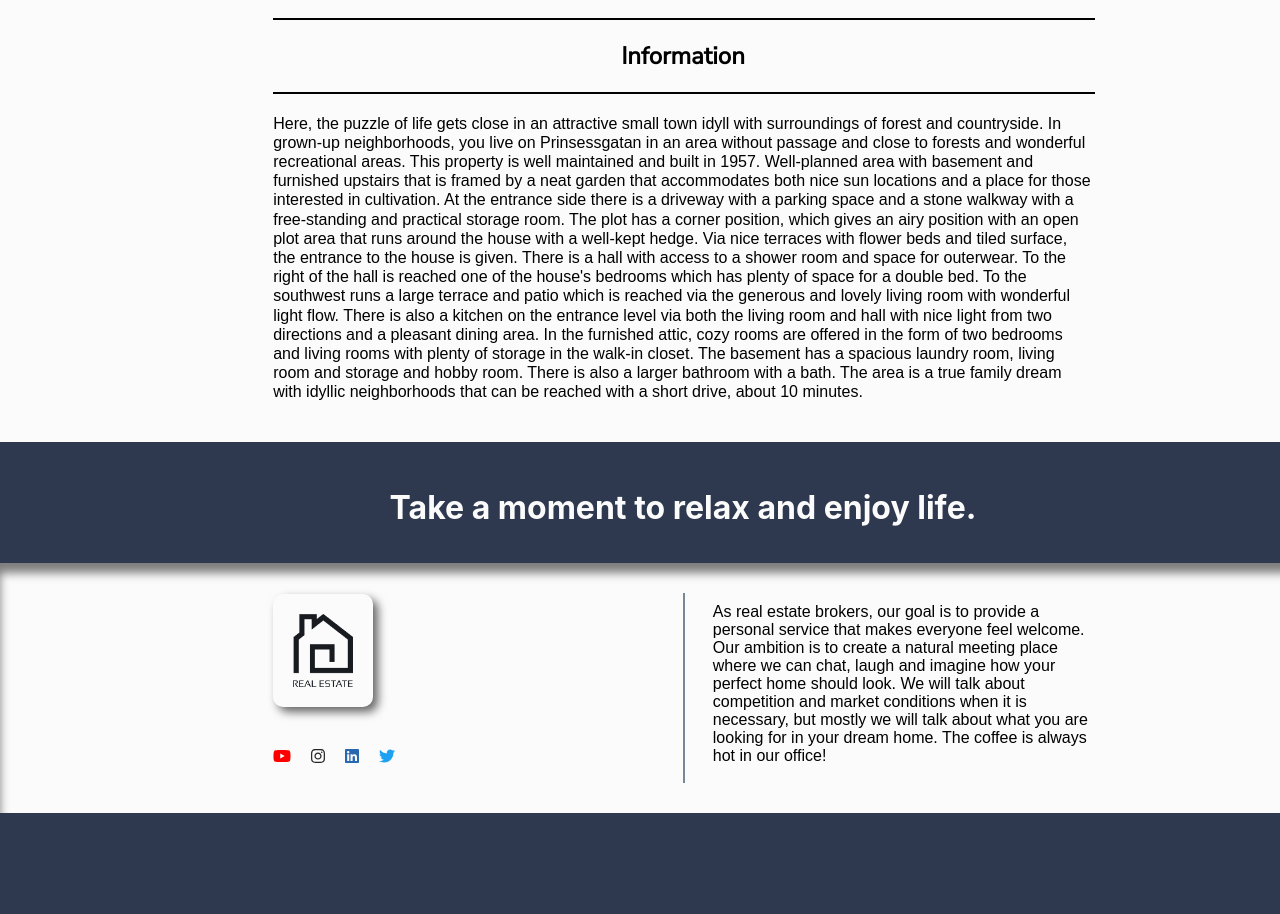
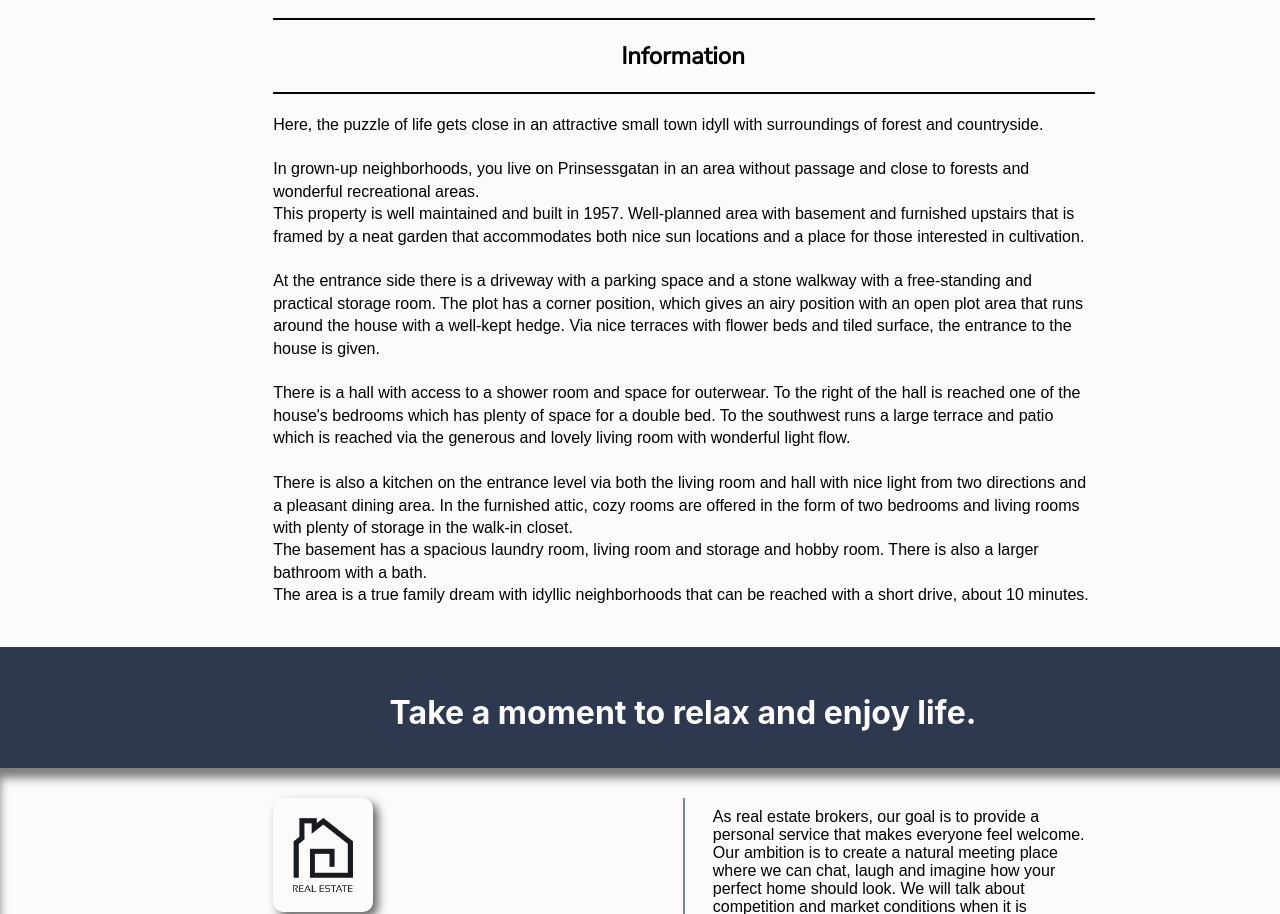
Before and after one commit to Oggilit0/Real-estate, a React (Create React App) app: page /houseobject6 in a window 1280 px wide. Shown: the part 1697-2611 px from the top of the page. Built offline with nearby package versions, Linux system fonts and the light colour scheme.

Commit message:
seperated text, linehieght and letterspacing in houseobject

```diff
--- a/src/components/Buy/HouseObject2.js
+++ b/src/components/Buy/HouseObject2.js
@@ -47,13 +47,13 @@ const HouseObject2 = () => {
         <p id="houseText">
         Two-storey villa with basement, located in a popular residential area
           with a spacious plot of about 80 sqm. From the house you can easily
-          reach Kinna center, school / care and bus stop. <br/> The standard is new
+          reach Kinna center, school / care and bus stop. <br/><br/> The standard is new
           and fresh and in no need of renovation, which gives new owners the
           opportunity to have a piece of mind. Detached garage building and
           storage shed on the plot. The house has been inspected and minutes are
           available on the broker's website under the tab "documents and links".
           The property is sold with a disclaimer against any. hidden errors due
-          to estate sales. Welcome with your registration for the show.
+          to estate sales.<br/><br/> Welcome with your registration for the show.
         </p>
       </div>
     </div>
--- a/src/components/Buy/HouseObject3.js
+++ b/src/components/Buy/HouseObject3.js
@@ -44,11 +44,11 @@ const HouseObject3 = () => {
         <h2 className="title">Information</h2>
         <hr className="line"></hr>
 
-        <p id="houseText">
-        Here is a place that will soon become vacant. <br/>The kitchen from
+         <p id="houseText">
+          Here is a place that will soon become vacant. <br/><br/>The kitchen from
           Marbodal is clearly elegant, You see that the bathrooms are renovated
           if you are observant, That there is both district heating and wood
-          stove is brilliant, right? <br/>The garage is large and interesting enough,
+          stove is brilliant, right? <br/><br/>The garage is large and interesting enough,
           You get a seat with an Saab AND a Trabant! Admittedly, the house costs
           a penny, But there is room to pledge, 300 meters to Gruvberget is
           relevant. <br/> Welcome to Kungsgatan 3 on an outer edge!
--- a/src/components/Buy/HouseObject4.js
+++ b/src/components/Buy/HouseObject4.js
@@ -52,13 +52,13 @@ const HouseObject4 = () => {
           creates an incredible feeling of coziness and is a fantastic heat
           source that heats up colder days. Cozy kitchen that was renovated in
           2017 and there is plenty of space for a dining table for nice family
-          dinners.<br/>Upstairs we find the house's more private spaces with 3
+          dinners.<br/><br/>Upstairs we find the house's more private spaces with 3
           bedrooms and a hall with access to the lovely balcony for relaxation.
           Furthermore, we have a bathroom on the entrance level and a toilet on
           the upper level.<br/> Flat and easy-care garden plot with plenty of space
           for play, relaxation and cultivation opportunities if desired. <br/>Here
           you live in central Valdemarsvik with proximity to preschool, school,
-          grocery store and sports facility. Welcome to register your interest!
+          grocery store and sports facility. <br/> Welcome to register your interest!
         </p>
       </div>
     </div>
--- a/src/components/Buy/HouseObject5.js
+++ b/src/components/Buy/HouseObject5.js
@@ -46,9 +46,9 @@ const HouseObject5 = () => {
 
         <p id="houseText">
         Move into this well-planned and well-maintained 1½ storey villa with
-          basement and a good location in popular Bettna. The same family has
+          basement and a good location in popular Bettna. <br/> The same family has
           lived and enjoyed here since the house was built in 2019, perfect for
-          you who are looking for a little extra space. The villa's social areas
+          you who are looking for a little extra space. <br/> <br/>The villa's social areas
           are ample with space for both family and friends. The entrance floor
           houses a living room at an angle open to the dining room with access
           to the patio deck and the garden. Kitchen with dining area, bedroom
@@ -56,7 +56,7 @@ const HouseObject5 = () => {
           bathroom and a small extra room as an office. Basement throughout the
           house with large living room with space for both party and play,
           laundry sauna and storage. Garage with on site in front and proximity
-          to guest parking. You are very welcome to register for the
+          to guest parking. <br/> <br/>You are very welcome to register for the
           show!orhoods that can be reached with a short drive, about 10 minutes.
         </p>
       </div>
--- a/src/components/Buy/HouseObject6.js
+++ b/src/components/Buy/HouseObject6.js
@@ -46,29 +46,29 @@ const HouseObject6 = () => {
 
         <p id="houseText">
           Here, the puzzle of life gets close in an attractive small town idyll
-          with surroundings of forest and countryside. In grown-up
+          with surroundings of forest and countryside. <br/><br/> In grown-up
           neighborhoods, you live on Prinsessgatan in an area without passage
-          and close to forests and wonderful recreational areas. This property
+          and close to forests and wonderful recreational areas. <br/> This property
           is well maintained and built in 1957. Well-planned area with basement
           and furnished upstairs that is framed by a neat garden that
           accommodates both nice sun locations and a place for those interested
-          in cultivation. At the entrance side there is a driveway with a
+          in cultivation. <br/> <br/>At the entrance side there is a driveway with a
           parking space and a stone walkway with a free-standing and practical
           storage room. The plot has a corner position, which gives an airy
           position with an open plot area that runs around the house with a
           well-kept hedge. Via nice terraces with flower beds and tiled surface,
-          the entrance to the house is given. There is a hall with access to a
+          the entrance to the house is given. <br/><br/>There is a hall with access to a
           shower room and space for outerwear. To the right of the hall is
           reached one of the house's bedrooms which has plenty of space for a
           double bed. To the southwest runs a large terrace and patio which is
           reached via the generous and lovely living room with wonderful light
-          flow. There is also a kitchen on the entrance level via both the
+          flow.  <br/><br/>There is also a kitchen on the entrance level via both the
           living room and hall with nice light from two directions and a
           pleasant dining area. In the furnished attic, cozy rooms are offered
           in the form of two bedrooms and living rooms with plenty of storage in
-          the walk-in closet. The basement has a spacious laundry room, living
+          the walk-in closet. <br/> The basement has a spacious laundry room, living
           room and storage and hobby room. There is also a larger bathroom with
-          a bath. The area is a true family dream with idyllic neighborhoods
+          a bath. <br/>The area is a true family dream with idyllic neighborhoods
           that can be reached with a short drive, about 10 minutes.
         </p>
       </div>
--- a/src/components/Buy/HouseObject8.js
+++ b/src/components/Buy/HouseObject8.js
@@ -45,10 +45,10 @@ const HouseObject6 = () => {
 
         <p id="houseText">
         Bright and fresh apartment of 120 sqm with open floor plan located at
-          the top of the house! The elevator takes you all the way down to the
+          the top of the house!<br/><br/> The elevator takes you all the way down to the
           heated garage and basement storage that belongs to the apartment. The
           home has oak parquet floors in all rooms and white painted walls.
-          Kitchen and dining area adjacent to the living room with access to the
+          <br/>Kitchen and dining area adjacent to the living room with access to the
           balcony. The bathroom is spacious with tiled walls, carpet on the
           floor and equipped with washer and dryer. Bedroom with storage in the
           form of closets.
--- a/src/stylesheets/HouseObject.css
+++ b/src/stylesheets/HouseObject.css
@@ -60,8 +60,8 @@
 #houseText {
   margin-left: 0px;
   margin-right: 0px;
-  letter-spacing: 0.2;
-  line-height: 120%;
+  letter-spacing: 0.3;
+  line-height: 140%;
   margin-bottom: 40px;
 }
 
```
